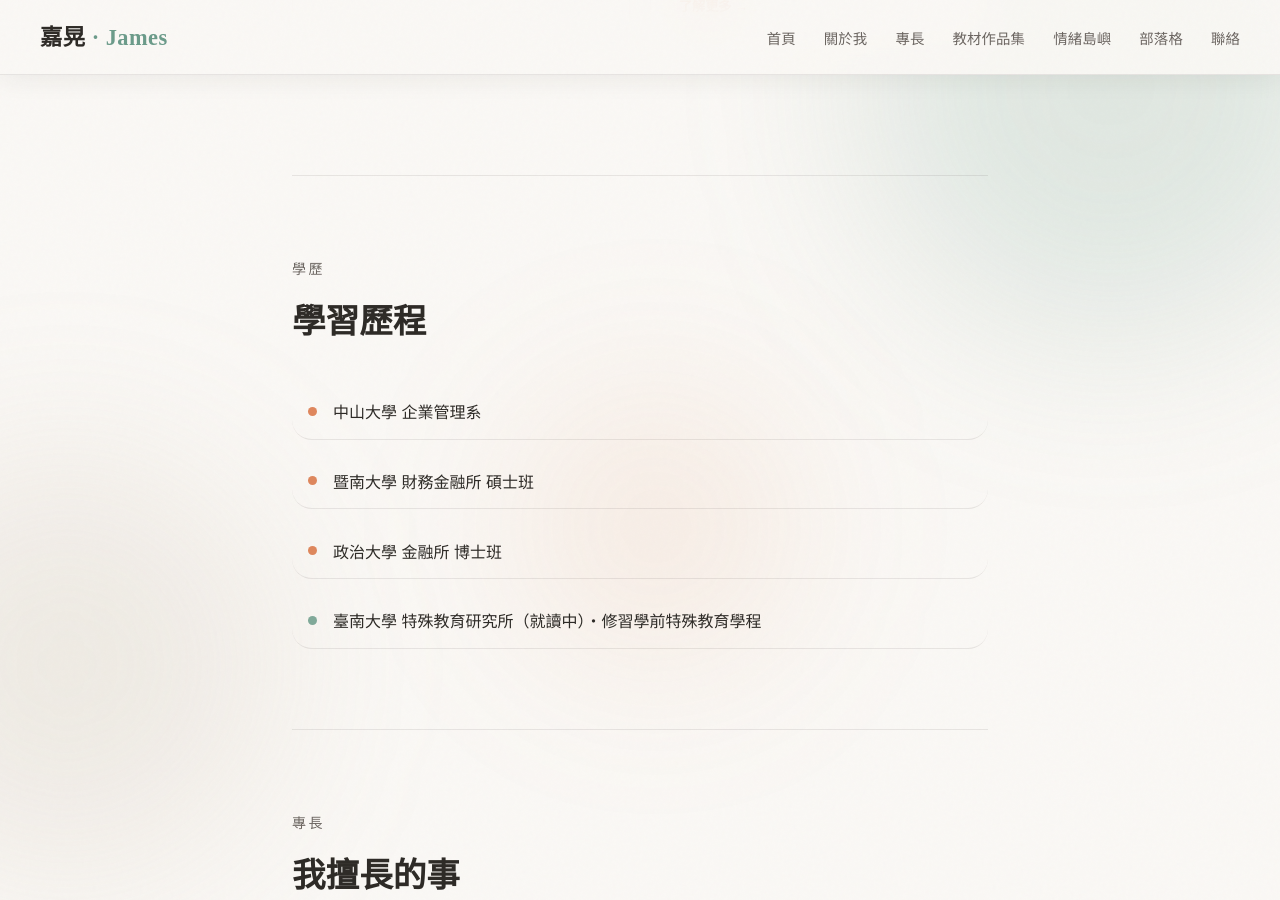
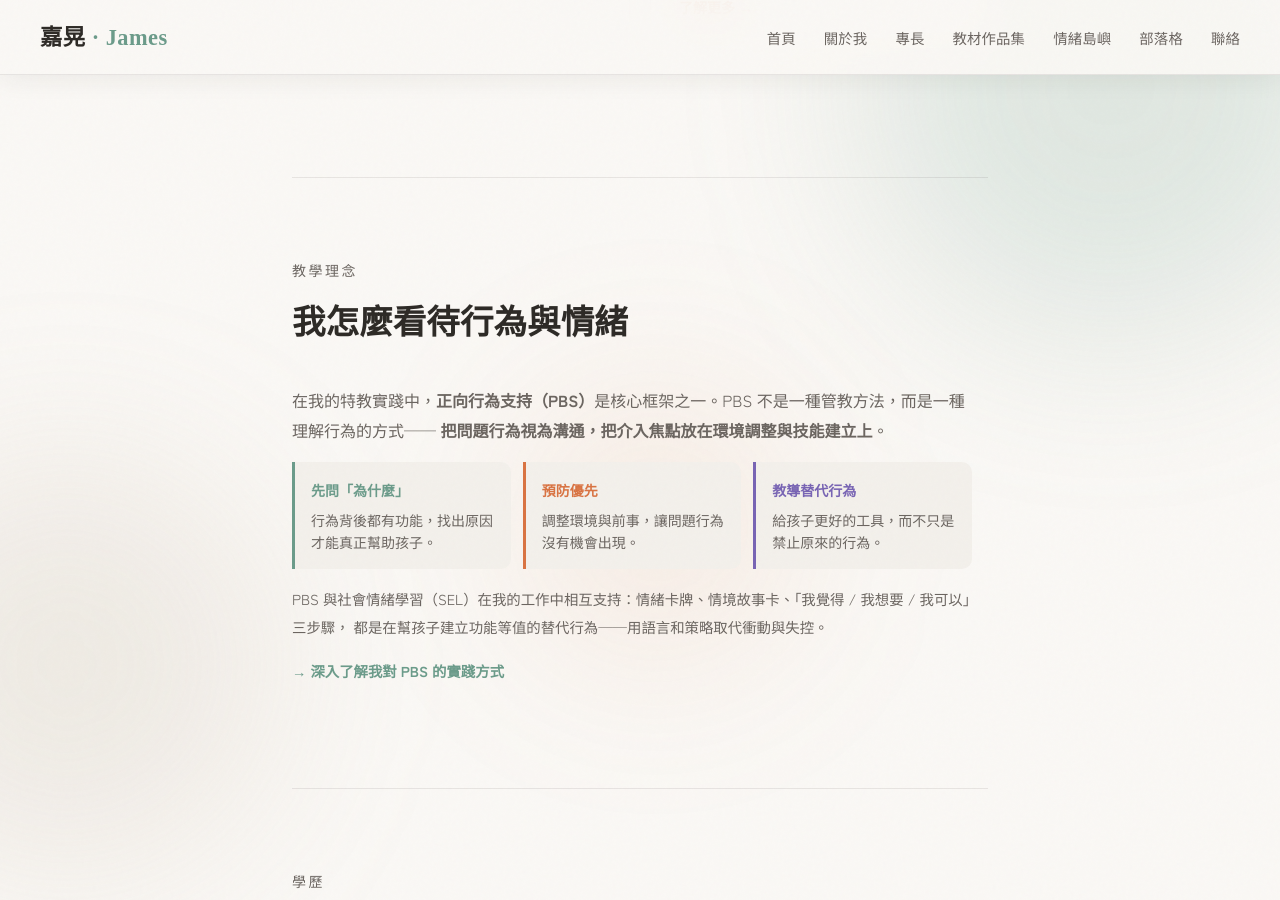
Before and after one commit to gahanglee/gahanglee.github.io, a Jekyll site: the page built from pages/about.html, in a window 1280 px wide and 900 px high, scrolled down 736 px. Built offline with Jekyll 4.4.1, drawn with Linux system fonts in a browser that asks for light colours.

Commit message:
Enhance about page layout and content
Updated font sizes for better readability and added new sections on teaching philosophy and education history.

```diff
--- a/pages/about.html
+++ b/pages/about.html
@@ -20,14 +20,44 @@ permalink: /about/
         <div class="id-card-icon">🌿</div>
         <h3 class="id-card-title"><span class="t">多元接納的心理空間</span></h3>
         <p>心理輔導 × 系統合作 × 跨領域整合<br>不批判、不評價，致力於讓支持更完整、更貼近真實需求。</p>
-        <p style="margin-top:0.75rem;font-size:0.82rem;color:var(--teal);font-weight:600;">了解更多 →</p>
+        <p style="margin-top:0.75rem;font-size:0.875rem;color:var(--teal);font-weight:600;">了解更多 →</p>
       </a>
       <a href="/about/teacher/" class="id-card" style="text-decoration:none;color:inherit;display:block;">
         <div class="id-card-icon">👨‍🏫</div>
         <h3 class="id-card-title"><span class="o">學前巡迴輔導教師 James</span></h3>
         <p>幼兒特教 × SEL 教學 × 教材開發 × Vibe Coding<br>從課堂到 App，陪孩子學習認識與照顧自己的情緒。</p>
-        <p style="margin-top:0.75rem;font-size:0.82rem;color:var(--orange);font-weight:600;">了解更多 →</p>
+        <p style="margin-top:0.75rem;font-size:0.875rem;color:var(--orange);font-weight:600;">了解更多 →</p>
       </a>
+    </div>
+  </section>
+
+  <section class="section">
+    <span class="section-tag">教學理念</span>
+    <h2 class="section-title">我怎麼看待行為與情緒</h2>
+    <div style="display:flex;flex-direction:column;gap:1rem;max-width:680px;margin-bottom:1.5rem">
+      <p style="font-size:1rem;color:var(--text-muted);line-height:1.9">
+        在我的特教實踐中，<strong>正向行為支持（PBS）</strong>是核心框架之一。PBS 不是一種管教方法，而是一種理解行為的方式——
+        <strong>把問題行為視為溝通，把介入焦點放在環境調整與技能建立上</strong>。
+      </p>
+      <div style="display:grid;grid-template-columns:1fr 1fr 1fr;gap:0.75rem">
+        <div style="background:var(--bg-soft);border-left:3px solid var(--teal);border-radius:0 var(--radius-sm) var(--radius-sm) 0;padding:1rem">
+          <div style="font-weight:700;font-size:0.875rem;color:var(--teal);margin-bottom:0.4rem">先問「為什麼」</div>
+          <p style="font-size:0.875rem;color:var(--text-muted);margin:0;line-height:1.6">行為背後都有功能，找出原因才能真正幫助孩子。</p>
+        </div>
+        <div style="background:var(--bg-soft);border-left:3px solid var(--orange);border-radius:0 var(--radius-sm) var(--radius-sm) 0;padding:1rem">
+          <div style="font-weight:700;font-size:0.875rem;color:var(--orange);margin-bottom:0.4rem">預防優先</div>
+          <p style="font-size:0.875rem;color:var(--text-muted);margin:0;line-height:1.6">調整環境與前事，讓問題行為沒有機會出現。</p>
+        </div>
+        <div style="background:var(--bg-soft);border-left:3px solid #7864b4;border-radius:0 var(--radius-sm) var(--radius-sm) 0;padding:1rem">
+          <div style="font-weight:700;font-size:0.875rem;color:#7864b4;margin-bottom:0.4rem">教導替代行為</div>
+          <p style="font-size:0.875rem;color:var(--text-muted);margin:0;line-height:1.6">給孩子更好的工具，而不只是禁止原來的行為。</p>
+        </div>
+      </div>
+      <p style="font-size:0.9rem;color:var(--text-muted);line-height:1.9">
+        PBS 與社會情緒學習（SEL）在我的工作中相互支持：情緒卡牌、情境故事卡、「我覺得 / 我想要 / 我可以」三步驟，
+        都是在幫孩子建立功能等值的替代行為——用語言和策略取代衝動與失控。
+      </p>
+      <p><a href="/specialties/pbs/" style="color:var(--teal);font-weight:600;font-size:0.9rem;">→ 深入了解我對 PBS 的實踐方式</a></p>
     </div>
   </section>
 
@@ -49,6 +79,7 @@ permalink: /about/
       <li><a href="/specialties/integration/" class="skill-link"><span class="skill-dot"></span>跨領域整合</a></li>
       <li><a href="/specialties/education/" class="skill-link"><span class="skill-dot"></span>教育</a></li>
       <li><a href="/specialties/assistive-tech/" class="skill-link"><span class="skill-dot"></span>輔助科技</a></li>
+      <li><a href="/specialties/pbs/" class="skill-link"><span class="skill-dot"></span>正向行為支持（PBS）</a></li>
       <li><a href="/specialties/finance/" class="skill-link"><span class="skill-dot"></span>金融</a></li>
       <li><a href="/specialties/system-cooperation/" class="skill-link"><span class="skill-dot"></span>系統合作</a></li>
       <li><a href="/specialties/counseling/" class="skill-link"><span class="skill-dot"></span>心理輔導</a></li>
```
